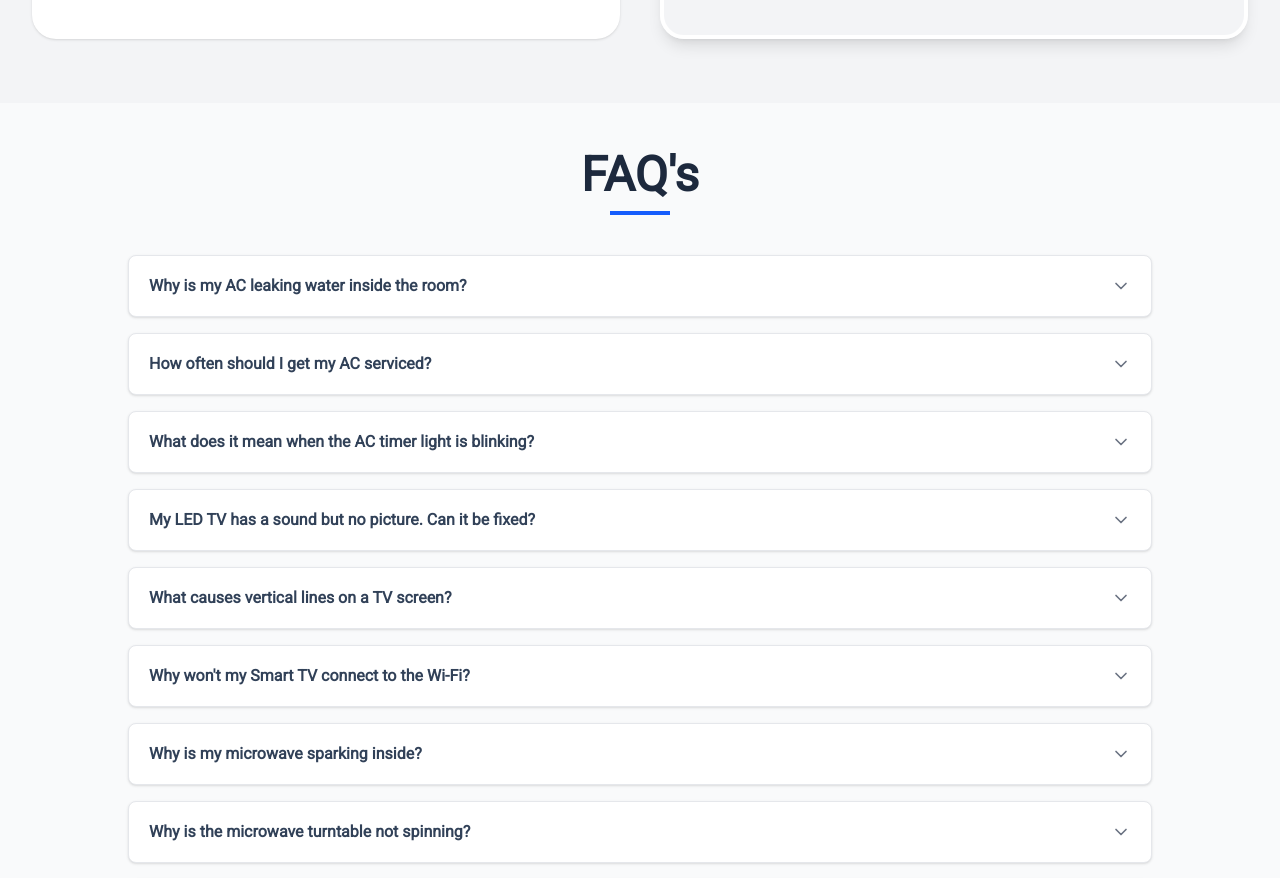
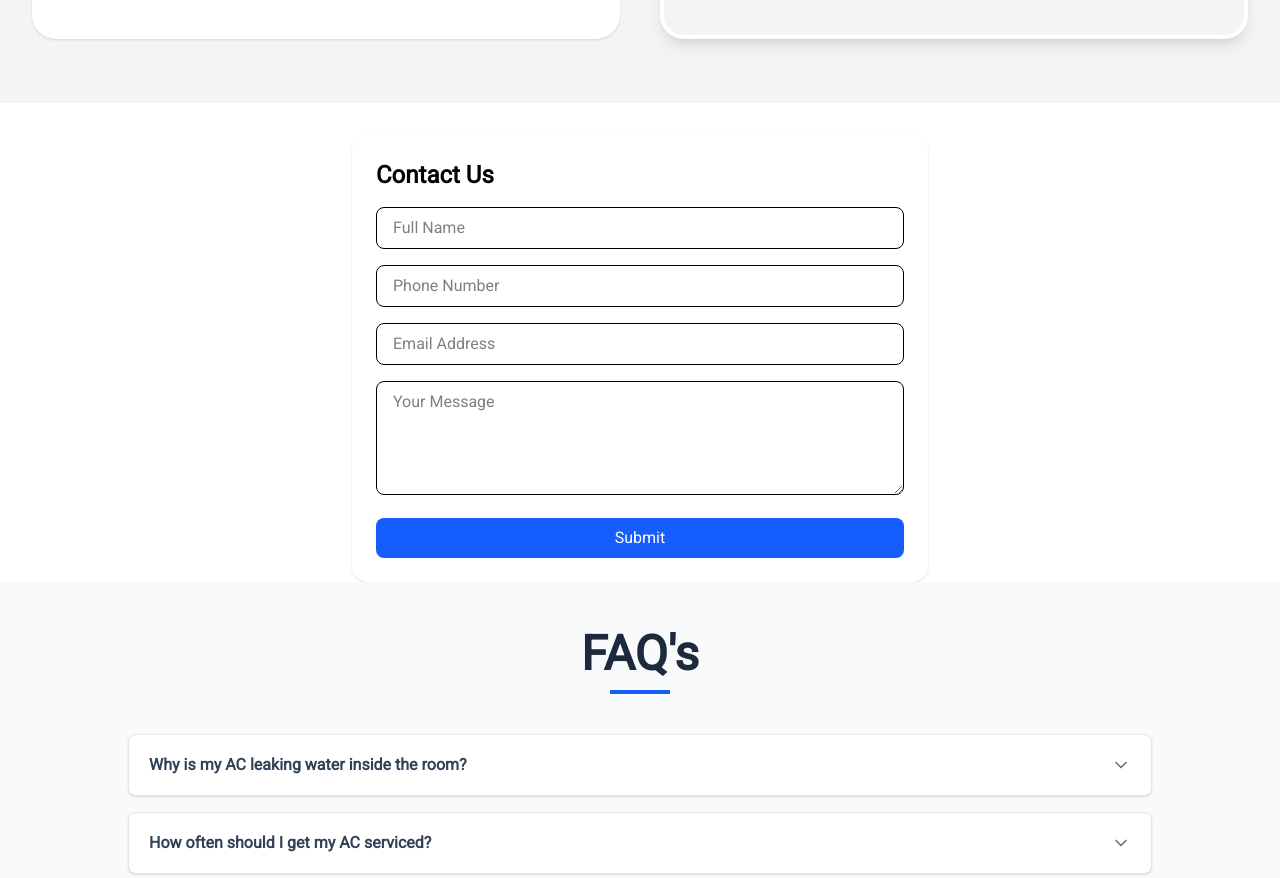
Before and after one commit to shaikhzoya492/master-electronics, a React (Vite) app: page / in a window 1280 px wide. Shown: the part 4900-5778 px from the top of the page. Built offline with nearby package versions, Linux system fonts and the light colour scheme; grey boxes are pictures that could not be loaded.

Commit message:
Fix contact form and script https://script.google.com/macros/s/AKfycbz1kxn7QF5LNwM6IAHiajvsg-Q4ulxcQ9cNmnHRJ-XZ5C0rhG1rfo9MkB--iXmtv8d-VA/exec

```diff
--- a/src/App.jsx
+++ b/src/App.jsx
@@ -9,6 +9,7 @@ import Reviews from './components/Reviews'
 import Contact from './components/Contact'
 import Footer from'./components/Footer'
 import Faq  from './components/Faq'
+import ContactForm from './components/ContactForm'
 
 function App() {
   return (
@@ -44,6 +45,7 @@ function App() {
 
             <section id="contactus" className="scroll-mt-18 md:scroll-mt-40">
               <Contact/>
+              <ContactForm/>
             </section>
             <Faq/>
         </main>
--- /dev/null
+++ b/src/components/ContactForm.jsx
@@ -0,0 +1,108 @@
+import { useState } from "react";
+import React from "react";
+
+export default function ContactForm() {
+  const SCRIPT_URL = "https://script.google.com/macros/s/AKfycbz1kxn7QF5LNwM6IAHiajvsg-Q4ulxcQ9cNmnHRJ-XZ5C0rhG1rfo9MkB--iXmtv8d-VA/exec";
+
+  const [form, setForm] = useState({
+    name: "",
+    phone: "",
+    email: "",
+    message: "",
+  });
+
+  const [loading, setLoading] = useState(false);
+  const [success, setSuccess] = useState(false);
+
+  function handleChange(e) {
+    const { name, value } = e.target;
+    setForm((prev) => ({ ...prev, [name]: value }));
+  }
+
+ async function handleSubmit(e) {
+    e.preventDefault();
+    setLoading(true);
+
+    try {
+      await fetch(SCRIPT_URL, {
+  method: "POST",
+  mode: "no-cors", // This is necessary for Google Apps Script URLs
+  headers: {
+    "Content-Type": "text/plain", // Use text/plain to avoid complex CORS preflights
+  },
+  body: JSON.stringify({
+    ...form,
+    page_url: window.location.href,
+  }),
+});
+
+      // Because 'no-cors' doesn't allow reading the response,
+      // we assume success if no network error occurred.
+      setSuccess(true);
+      setForm({ name: "", phone: "", email: "", message: "" });
+    } catch (err) {
+      alert("Something went wrong. Please try again.");
+    } finally {
+      setLoading(false);
+    }
+  }
+  return (
+    <div className="max-w-xl mx-auto mt-8 bg-white p-6 rounded-2xl shadow">
+      <h2 className="text-2xl font-semibold mb-4">Contact Us</h2>
+
+      <form onSubmit={handleSubmit} className="space-y-4">
+        <input
+          type="text"
+          name="name"
+          placeholder="Full Name"
+          required
+          value={form.name}
+          onChange={handleChange}
+          className="w-full border rounded-lg px-4 py-2"
+        />
+
+        <input
+          type="tel"
+          name="phone"
+          placeholder="Phone Number"
+          required
+          value={form.phone}
+          onChange={handleChange}
+          className="w-full border rounded-lg px-4 py-2"
+        />
+
+        <input
+          type="email"
+          name="email"
+          placeholder="Email Address"
+          value={form.email}
+          onChange={handleChange}
+          className="w-full border rounded-lg px-4 py-2"
+        />
+
+        <textarea
+          name="message"
+          placeholder="Your Message"
+          rows={4}
+          value={form.message}
+          onChange={handleChange}
+          className="w-full border rounded-lg px-4 py-2"
+        />
+
+        <button
+          type="submit"
+          disabled={loading}
+          className="w-full bg-blue-600 text-white py-2 rounded-lg hover:bg-blue-700 transition"
+        >
+          {loading ? "Sending..." : "Submit"}
+        </button>
+
+        {success && (
+          <p className="text-green-600 text-center mt-2">
+            Form submitted successfully ✅
+          </p>
+        )}
+      </form>
+    </div>
+  );
+}
```
Also changed, not shown: package.json (+6 -4 lines), src/components/TopBar.jsx (line endings or trailing spaces), 1 other file (tests, documents, lock files or other folders).
